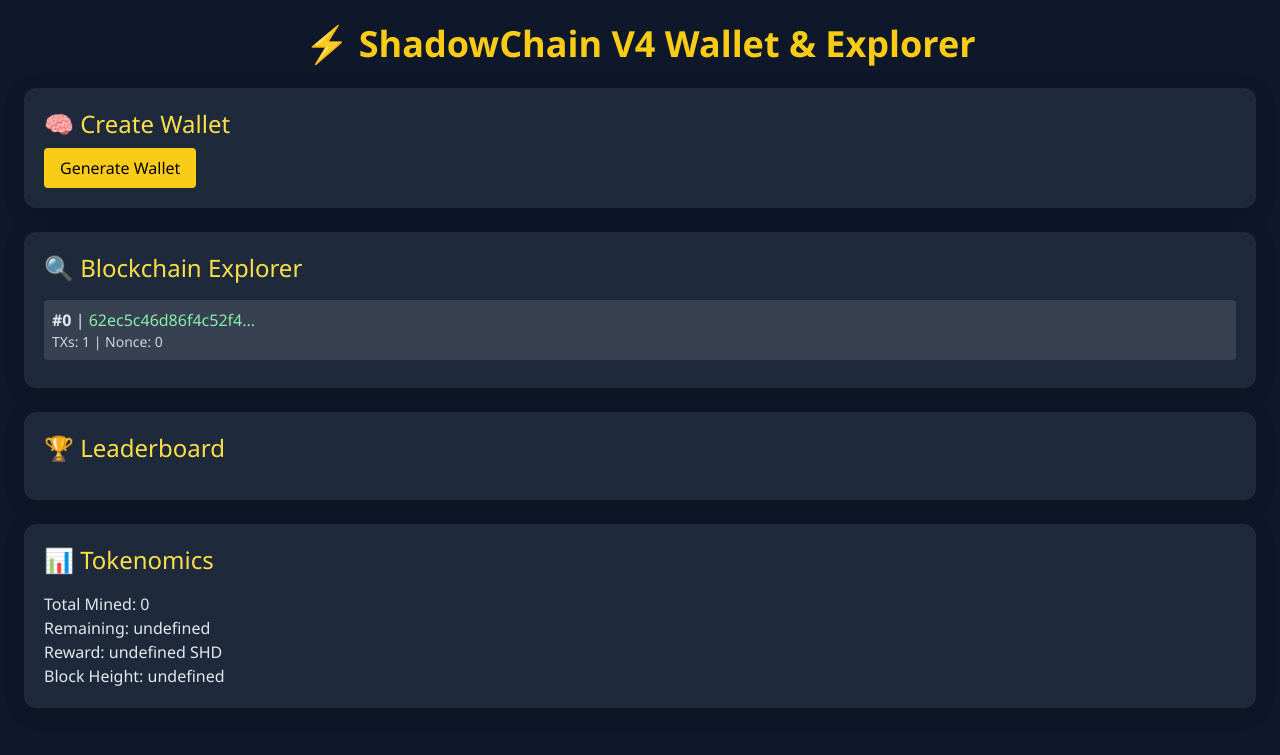
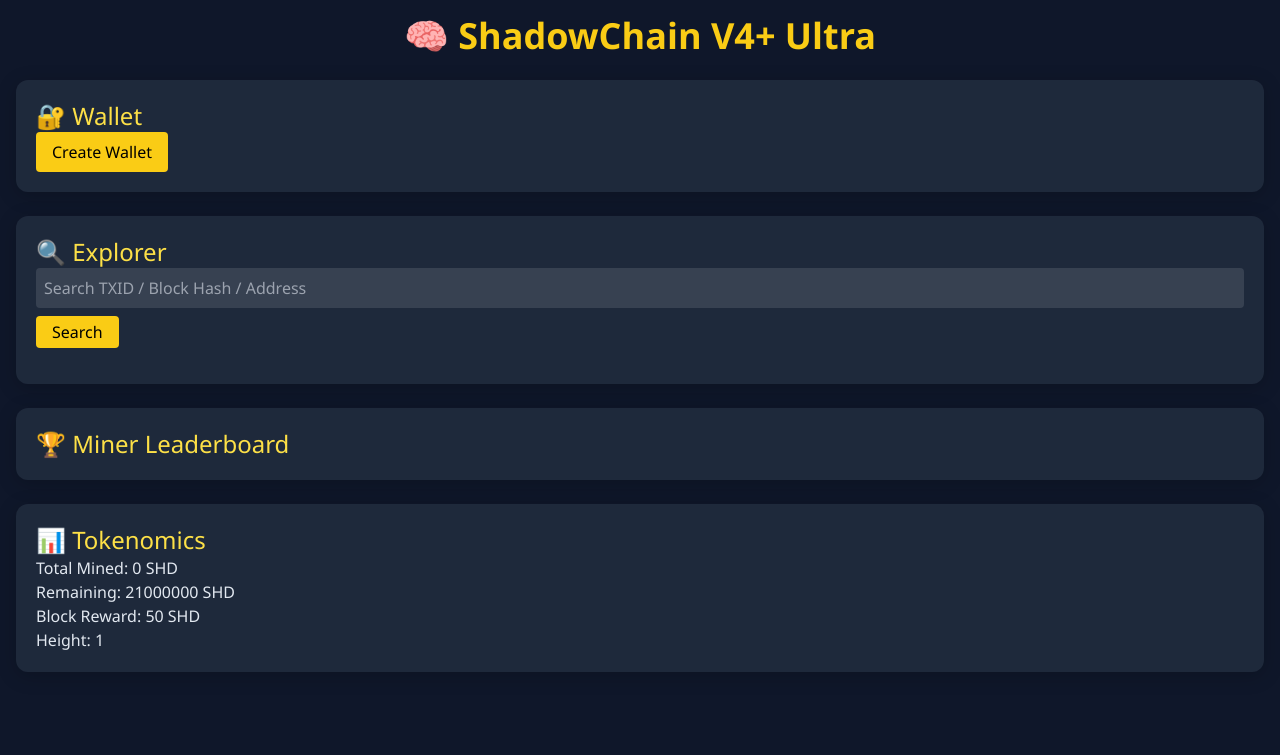
Before and after one commit to K-v234/blockchain-app, a Flask app: page / in a window 1280 px wide. Shown: the top 755 px of the page. Run offline with Flask 3, Linux system fonts and the light colour scheme; data that the repository does not hold is empty; some libraries are stand-ins or nearby versions.

Commit message:
✨ ShadowChain V4+ frontend: real signing + live updates + explorer

```diff
--- a/templates/index.html
+++ b/templates/index.html
@@ -1,10 +1,10 @@
-<!-- ShadowChain V4 - index.html (Frontend) -->
+<!-- ShadowChain V4+ Ultra Frontend (index.html) -->
 <!DOCTYPE html>
 <html lang="en">
 <head>
   <meta charset="UTF-8" />
   <meta name="viewport" content="width=device-width, initial-scale=1.0" />
-  <title>ShadowChain V4</title>
+  <title>ShadowChain V4+</title>
   <script src="https://cdn.tailwindcss.com"></script>
   <script src="https://cdn.jsdelivr.net/npm/sweetalert2@11"></script>
   <script src="/static/elliptic.min.js"></script>
@@ -12,150 +12,164 @@
   <style>
     body { background-color: #0f172a; color: #e2e8f0; font-family: 'Segoe UI', sans-serif; }
     .card { background-color: #1e293b; border-radius: 12px; padding: 20px; margin-bottom: 24px; box-shadow: 0 4px 20px rgba(0,0,0,0.2); }
+    .label { color: #facc15; font-weight: bold; }
   </style>
 </head>
-<body class="p-6">
-  <h1 class="text-4xl mb-6 font-bold text-yellow-400 text-center">⚡ ShadowChain V4 Wallet & Explorer</h1>
+<body class="p-4">
+  <h1 class="text-4xl mb-6 font-bold text-yellow-400 text-center">🧠 ShadowChain V4+ Ultra</h1>
 
+  <!-- Wallet Panel -->
   <div class="card">
-    <h2 class="text-2xl mb-2 text-yellow-300">🧠 Create Wallet</h2>
-    <button id="createWalletBtn" class="bg-yellow-400 px-4 py-2 rounded text-black">Generate Wallet</button>
+    <h2 class="text-2xl text-yellow-300">🔐 Wallet</h2>
+    <button id="createWalletBtn" class="bg-yellow-400 px-4 py-2 rounded text-black">Create Wallet</button>
     <div id="walletInfo" class="mt-4 hidden">
-      <p>Address: <span id="walletAddress" class="text-green-300"></span></p>
-      <p>Balance: <span id="walletBalance" class="text-blue-400"></span> SHD</p>
-      <p><a id="downloadKey" href="#" class="text-yellow-200 underline">Download Private Key</a></p>
-      <p><a id="downloadQR" href="#" class="text-yellow-200 underline">Download QR Code</a></p>
+      <p><span class="label">Address:</span> <span id="walletAddress"></span></p>
+      <p><span class="label">Balance:</span> <span id="walletBalance">0.0000</span> SHD</p>
+      <a id="downloadKey" href="#" class="text-blue-400 underline">Download Private Key</a>
+      <a id="downloadQR" href="#" class="text-blue-400 underline ml-4">Download QR</a>
     </div>
   </div>
 
-  <div class="card hidden" id="sendCard">
-    <h2 class="text-2xl mb-2 text-yellow-300">💸 Send Transaction</h2>
-    <input type="text" id="recipient" placeholder="Recipient Address" class="w-full p-2 mb-2 rounded bg-gray-700" />
-    <input type="number" id="amount" placeholder="Amount" class="w-full p-2 mb-2 rounded bg-gray-700" />
-    <textarea id="privateKeyInput" placeholder="Paste your private key (PEM)" rows="4" class="w-full p-2 mb-2 rounded bg-gray-700"></textarea>
-    <button id="sendTxBtn" class="bg-yellow-400 px-4 py-2 rounded text-black">Send</button>
+  <!-- Transaction Panel -->
+  <div class="card hidden" id="txPanel">
+    <h2 class="text-2xl text-yellow-300">💸 Send SHD</h2>
+    <input id="recipient" placeholder="Recipient Address" class="w-full p-2 mb-2 rounded bg-gray-700" />
+    <input id="amount" type="number" step="0.0001" placeholder="Amount" class="w-full p-2 mb-2 rounded bg-gray-700" />
+    <textarea id="privKeyInput" placeholder="Paste PEM Private Key" rows="4" class="w-full p-2 mb-2 rounded bg-gray-700"></textarea>
+    <button id="sendBtn" class="bg-yellow-400 px-4 py-2 rounded text-black">Send</button>
   </div>
 
-  <div class="card hidden" id="mineCard">
-    <h2 class="text-2xl mb-2 text-yellow-300">⛏️ Mine SHD</h2>
-    <input type="text" id="minerAddress" readonly class="w-full p-2 mb-2 rounded bg-gray-700" />
+  <!-- Mining Panel -->
+  <div class="card hidden" id="minePanel">
+    <h2 class="text-2xl text-yellow-300">⛏️ Mine SHD</h2>
+    <input id="minerAddress" readonly class="w-full p-2 mb-2 rounded bg-gray-700" />
     <button id="mineBtn" class="bg-yellow-400 px-4 py-2 rounded text-black">Mine Block</button>
   </div>
 
+  <!-- Explorer -->
   <div class="card">
-    <h2 class="text-2xl text-yellow-300">🔍 Blockchain Explorer</h2>
-    <div id="chainExplorer" class="mt-4 max-h-[300px] overflow-y-scroll"></div>
+    <h2 class="text-2xl text-yellow-300">🔍 Explorer</h2>
+    <input id="searchInput" placeholder="Search TXID / Block Hash / Address" class="w-full p-2 rounded bg-gray-700 mb-2" />
+    <button onclick="handleSearch()" class="bg-yellow-400 px-4 py-1 rounded text-black">Search</button>
+    <div id="explorerResults" class="mt-4 max-h-[300px] overflow-y-scroll"></div>
   </div>
 
+  <!-- Leaderboard -->
   <div class="card">
-    <h2 class="text-2xl text-yellow-300">🏆 Leaderboard</h2>
-    <div id="leaderboard" class="mt-4"></div>
+    <h2 class="text-2xl text-yellow-300">🏆 Miner Leaderboard</h2>
+    <div id="leaderboard"></div>
   </div>
 
+  <!-- Tokenomics -->
   <div class="card">
     <h2 class="text-2xl text-yellow-300">📊 Tokenomics</h2>
-    <div id="tokenomicsStats" class="mt-4"></div>
+    <div id="tokenomics"></div>
   </div>
 
   <script>
-    const EC = elliptic.ec;
-    const ec = new EC('secp256k1');
+    const ec = new elliptic.ec("secp256k1");
     const socket = io();
-
     let currentAddress = null;
 
-    document.getElementById('createWalletBtn').onclick = async () => {
-      const res = await fetch('/wallet/new');
+    document.getElementById("createWalletBtn").onclick = async () => {
+      const res = await fetch("/wallet/new");
       const data = await res.json();
       currentAddress = data.address;
-      document.getElementById('walletAddress').textContent = data.address;
-      document.getElementById('walletBalance').textContent = 'Loading...';
-      document.getElementById('walletInfo').classList.remove('hidden');
-      document.getElementById('sendCard').classList.remove('hidden');
-      document.getElementById('mineCard').classList.remove('hidden');
-      document.getElementById('minerAddress').value = data.address;
-      document.getElementById('downloadKey').href = `/wallet/key/${data.address}`;
-      document.getElementById('downloadQR').href = `/wallet/qr/${data.address}`;
-
-      const bal = await fetch(`/balance/${data.address}`);
-      const balData = await bal.json();
-      document.getElementById('walletBalance').textContent = balData.balance.toFixed(4);
+      document.getElementById("walletAddress").textContent = data.address;
+      document.getElementById("walletInfo").classList.remove("hidden");
+      document.getElementById("txPanel").classList.remove("hidden");
+      document.getElementById("minePanel").classList.remove("hidden");
+      document.getElementById("minerAddress").value = data.address;
+      document.getElementById("downloadKey").href = `/wallet/key/${data.address}`;
+      document.getElementById("downloadQR").href = `/wallet/qr/${data.address}`;
+      updateBalance();
     };
 
-    document.getElementById('sendTxBtn').onclick = async () => {
-      const recipient = document.getElementById('recipient').value;
-      const amount = parseFloat(document.getElementById('amount').value);
-      const privKeyPEM = document.getElementById('privateKeyInput').value;
-      if (!recipient || isNaN(amount) || !privKeyPEM) return Swal.fire('❌ All fields required');
+    async function updateBalance() {
+      if (!currentAddress) return;
+      const res = await fetch(`/balance/${currentAddress}`);
+      const json = await res.json();
+      document.getElementById("walletBalance").textContent = parseFloat(json.balance).toFixed(4);
+    }
 
+    document.getElementById("mineBtn").onclick = async () => {
+      const res = await fetch("/mine", {
+        method: "POST",
+        headers: { "Content-Type": "application/json" },
+        body: JSON.stringify({ miner_address: currentAddress })
+      });
+      const data = await res.json();
+      Swal.fire(data.message);
+      updateBalance();
+    };
+
+    document.getElementById("sendBtn").onclick = async () => {
+      const recipient = document.getElementById("recipient").value;
+      const amount = parseFloat(document.getElementById("amount").value);
+      const privKey = document.getElementById("privKeyInput").value;
       const utxos = await (await fetch(`/utxos/${currentAddress}`)).json();
-      if (!utxos.length) return Swal.fire('❌ No UTXOs');
+      if (!utxos.length) return Swal.fire("❌ No UTXO available");
       const utxo = utxos[0];
 
-      // fake for now:
+      const key = ec.keyFromPrivate(privKey, "pem");
+      const txMsg = `${utxo.txid}:${utxo.vout}`;
+      const sig = key.sign(txMsg);
+      const signature = sig.toDER("hex");
+      const pubkey = key.getPublic().encodeCompressed("hex");
+
       const tx = {
-        vin: [{ txid: utxo.txid, vout: utxo.vout, signature: "fake", pubkey: "fake" }],
+        vin: [{ txid: utxo.txid, vout: utxo.vout, signature, pubkey }],
         vout: [
           { amount, address: recipient },
           { amount: utxo.amount - amount, address: currentAddress }
         ]
       };
 
-      const res = await fetch('/transaction/send', {
-        method: 'POST',
-        headers: { 'Content-Type': 'application/json' },
+      const res = await fetch("/transaction/send", {
+        method: "POST",
+        headers: { "Content-Type": "application/json" },
         body: JSON.stringify(tx)
       });
       const json = await res.json();
       Swal.fire(res.ok ? `✅ TXID: ${json.txid}` : `❌ ${json.error}`);
     };
 
-    document.getElementById('mineBtn').onclick = async () => {
-      const res = await fetch('/mine', {
-        method: 'POST',
-        headers: { 'Content-Type': 'application/json' },
-        body: JSON.stringify({ miner_address: currentAddress })
-      });
-      const json = await res.json();
-      Swal.fire(json.message);
-    };
+    function handleSearch() {
+      const query = document.getElementById("searchInput").value.trim();
+      if (!query) return;
 
-    async function refreshExplorer() {
-      const res = await fetch('/chain');
-      const data = await res.json();
-      const explorer = document.getElementById('chainExplorer');
-      explorer.innerHTML = data.chain.slice(-10).reverse().map(b => `
-        <div class="bg-gray-700 p-2 rounded mb-2">
-          <b>#${b.index}</b> | <span class="text-green-300">${b.hash.slice(0, 18)}...</span>
-          <div class="text-sm text-gray-300">TXs: ${b.transactions.length} | Nonce: ${b.nonce}</div>
-        </div>
-      `).join('');
+      fetch(`/tx/${query}`).then(r => r.ok ? r.json().then(d => {
+        document.getElementById("explorerResults").innerHTML = `<pre>${JSON.stringify(d, null, 2)}</pre>`;
+      }) : fetch(`/block/hash/${query}`).then(r2 => r2.ok ? r2.json().then(d => {
+        document.getElementById("explorerResults").innerHTML = `<pre>${JSON.stringify(d, null, 2)}</pre>`;
+      }) : fetch(`/balance/${query}`).then(r3 => r3.ok ? r3.json().then(d => {
+        document.getElementById("explorerResults").innerHTML = `<pre>${JSON.stringify(d, null, 2)}</pre>`;
+      }) : Swal.fire("❌ Not found"))));
     }
 
     async function refreshLeaderboard() {
-      const res = await fetch('/leaderboard');
+      const res = await fetch("/leaderboard");
       const data = await res.json();
-      document.getElementById('leaderboard').innerHTML = data.map(e => `<div>${e.address}: ${e.mined.toFixed(2)} SHD</div>`).join('');
+      document.getElementById("leaderboard").innerHTML = data.map(e => `<div>${e.address}: ${e.mined.toFixed(4)} SHD</div>`).join("");
     }
 
     async function refreshTokenomics() {
-      const res = await fetch('/tokenomics');
+      const res = await fetch("/tokenomics");
       const d = await res.json();
-      document.getElementById('tokenomicsStats').innerHTML = `
-        Total Mined: ${d.total_mined}<br>
-        Remaining: ${d.remaining_supply}<br>
-        Reward: ${d.block_reward} SHD<br>
-        Block Height: ${d.current_height}
+      document.getElementById("tokenomics").innerHTML = `
+        Total Mined: ${d.total_mined} SHD<br>
+        Remaining: ${d.remaining} SHD<br>
+        Block Reward: ${d.reward} SHD<br>
+        Height: ${d.height}
       `;
     }
 
-    socket.on('new_block', (data) => {
-      refreshExplorer();
+    socket.on("new_block", () => {
+      updateBalance();
       refreshLeaderboard();
       refreshTokenomics();
     });
 
-    refreshExplorer();
     refreshLeaderboard();
     refreshTokenomics();
   </script>
```
